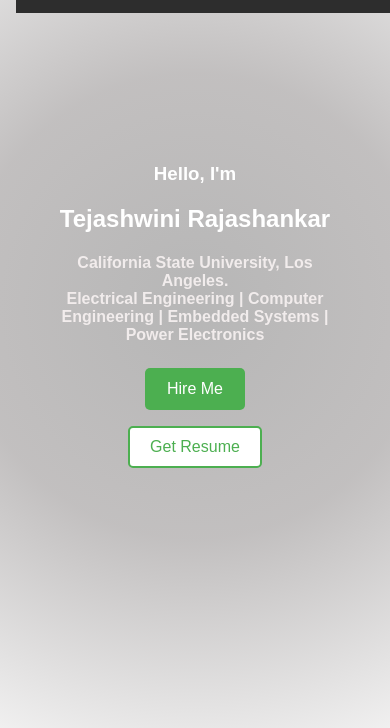
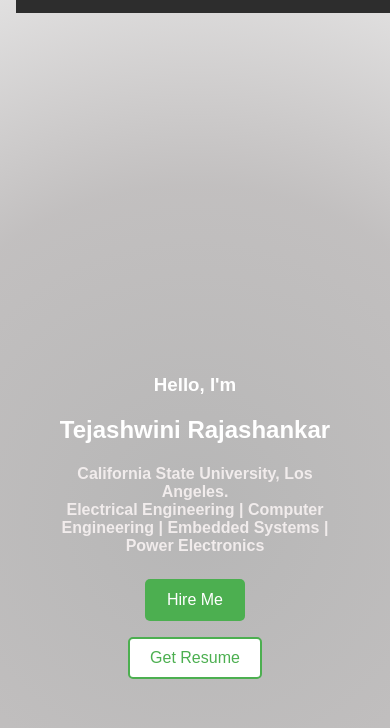
Before and after one commit to RajashankarTejashwini/My-Portfolio, a plain HTML site: page index.html in a window 390 px wide. Shown: the part 116-844 px from the top of the page. Drawn offline with Linux system fonts and the light colour scheme; a script that the page names is missing.

Commit message:
Update style.css

```diff
--- a/style.css
+++ b/style.css
@@ -141,7 +141,7 @@ body {
         background-image: radial-gradient(circle, rgba(15, 14, 14, 0.3), rgba(102, 96, 96, 0.4), rgba(163, 160, 160, 0.16)), url('./Images/heroImg3.avif');
         background-size: cover;
         background-position: center;
-        height: 100vh; /* Full height */
+        height: 150vh; /* Full height */
         padding: 2rem 1rem;
         box-sizing: border-box;
     }
```
